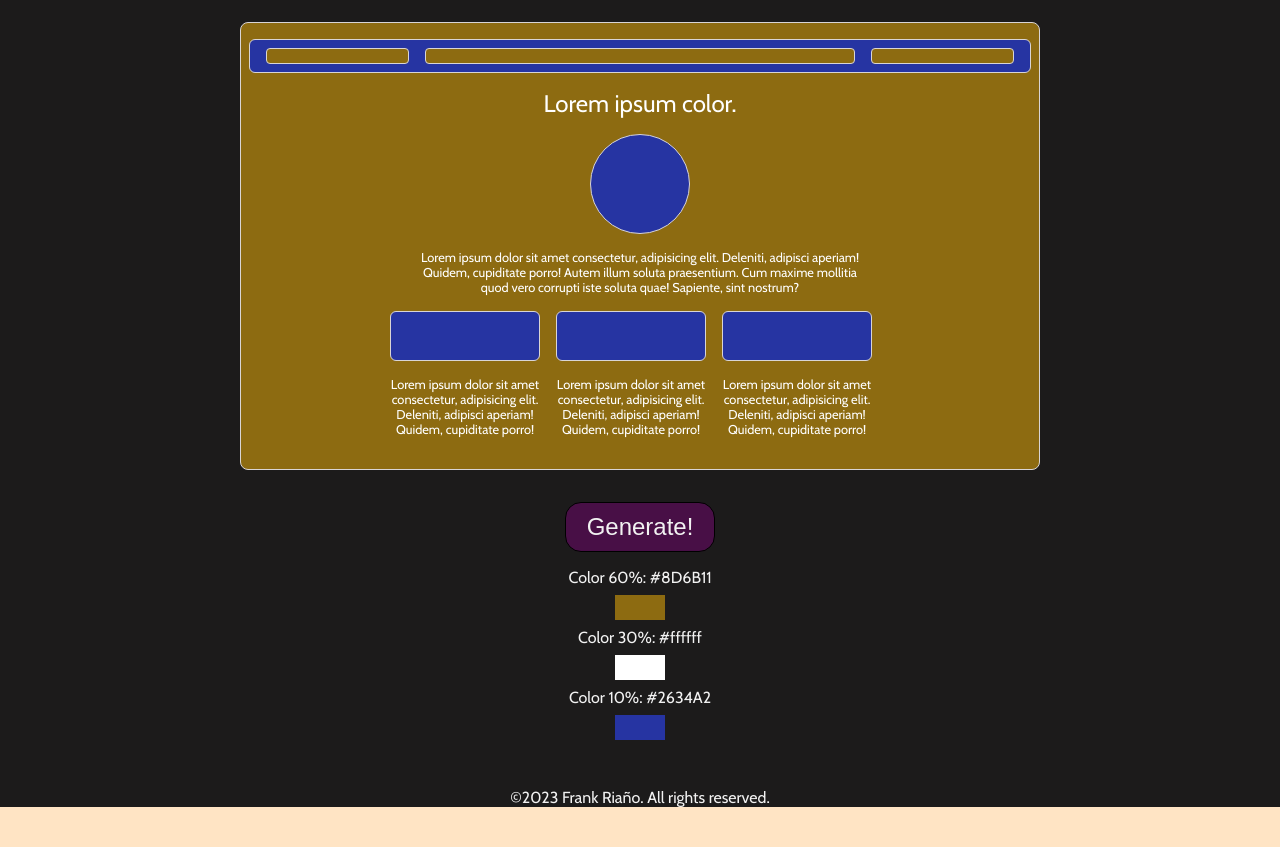
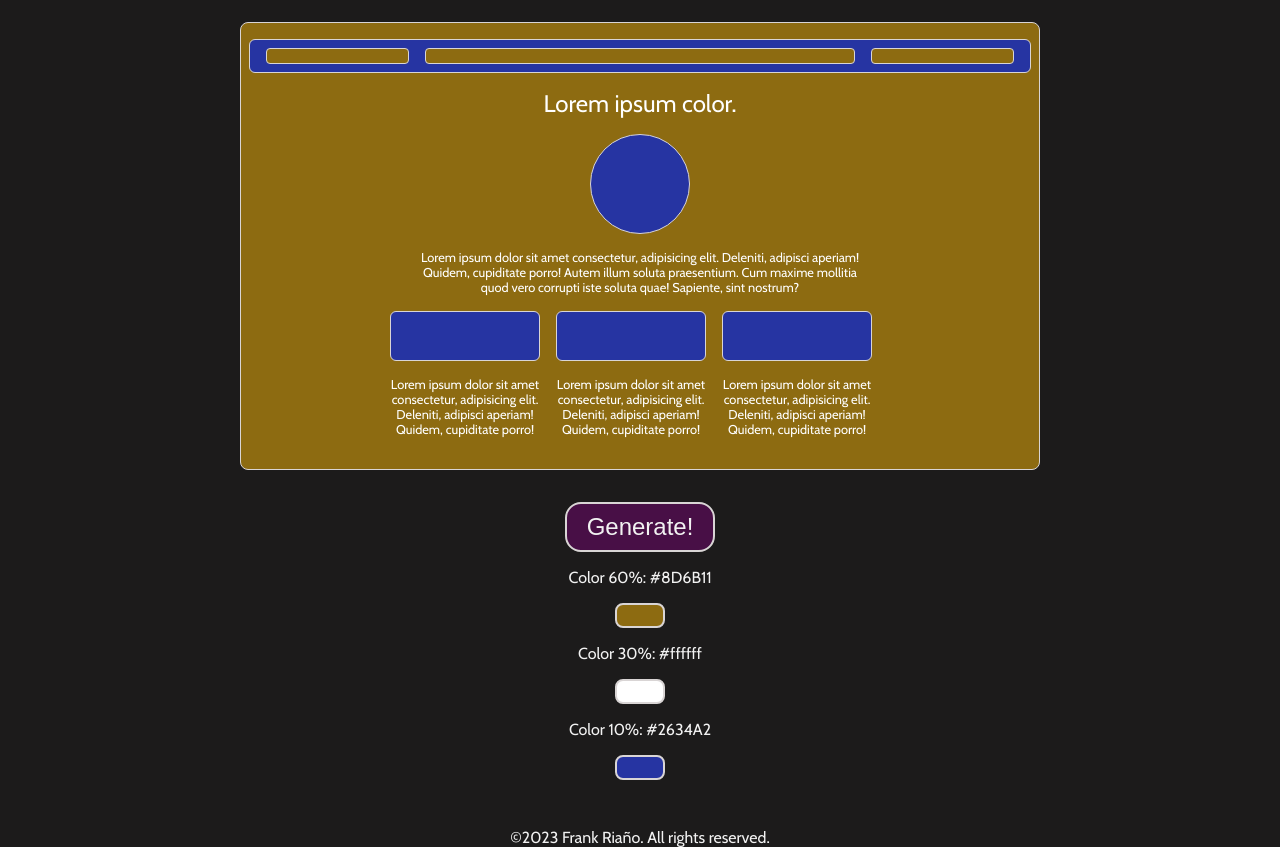
Before and after one commit to sirfrank0/colors-palette, a plain HTML site: page index.html in a window 1280 px wide. Both pictures are taken after a click on the button "Generate!". Shown: the part 96-943 px from the top of the page. Before the commit the page ends 903 px from the top, so only its background shows below. Drawn offline with nearby package versions, Linux system fonts and the light colour scheme.

Commit message:
add code

```diff
--- a/styles.css
+++ b/styles.css
@@ -170,6 +170,7 @@ button{
     border: 1px solid black;
     background-color: #480f46;
     color: #f2f2f2;
+    border: 2px solid var(--whiteC);
 }
 
 
@@ -191,6 +192,12 @@ footer{
     color: #f2f2f2;
     display: flex;
     flex-direction: column;
-    gap: 0.5rem;
+    gap: 1rem;
     align-items: center;
 }
+
+
+#colorValues div{
+    border: 2px solid var(--whiteC);
+    border-radius: 8px;
+}
```
